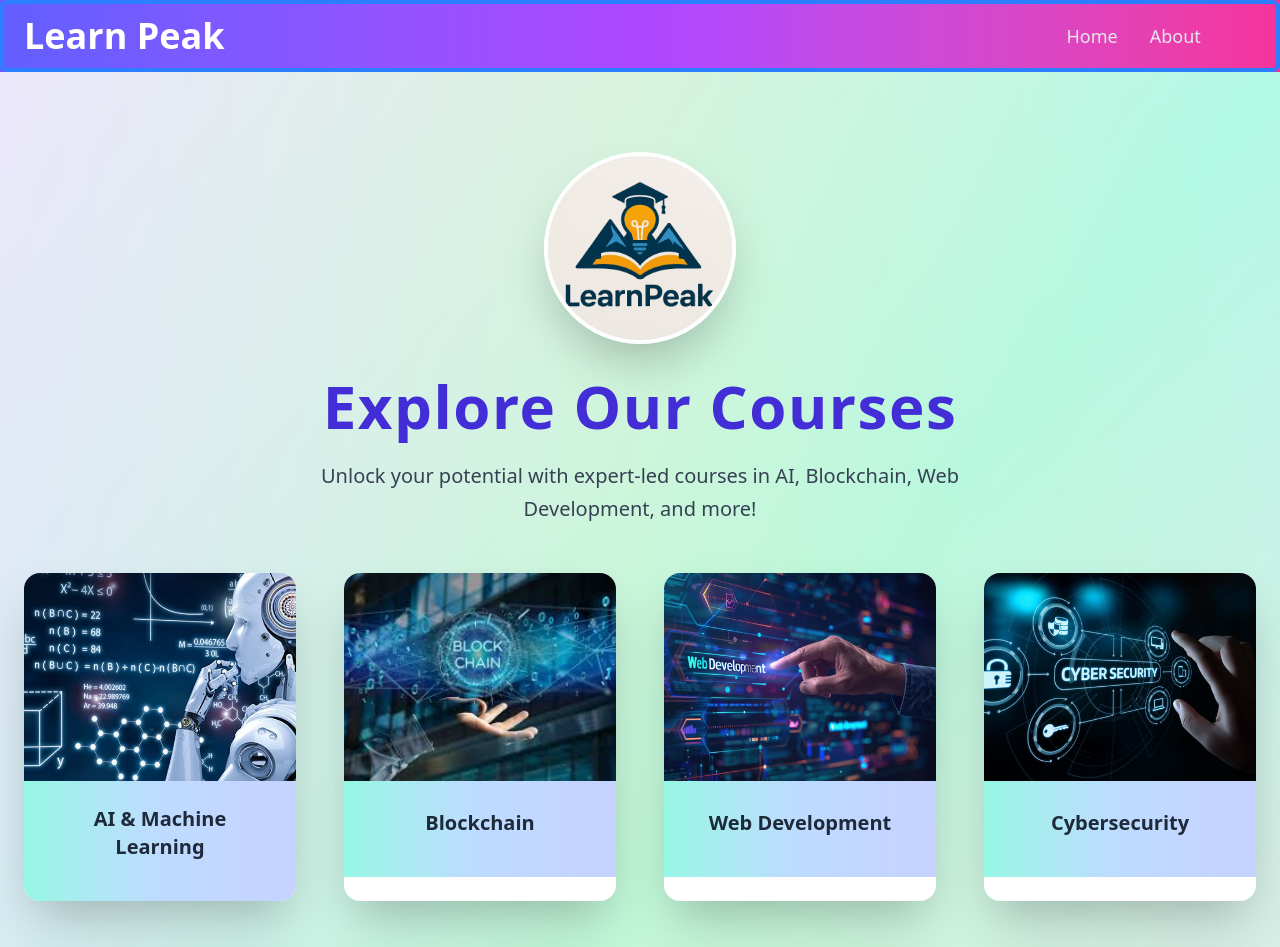
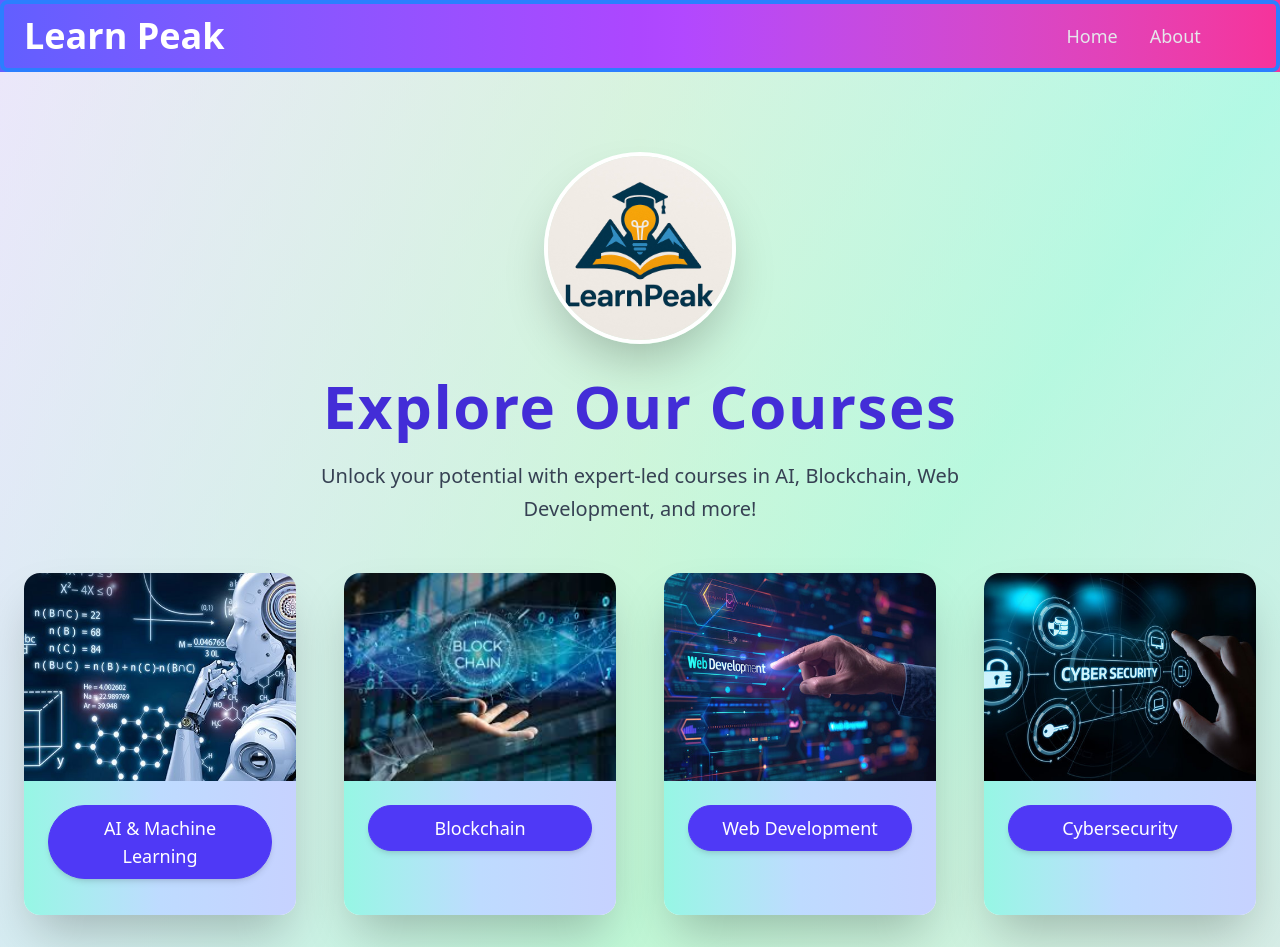
Before and after one commit to mahanandhan/Learn-Peak, a React (Vite) app in the folder frontend/: page / in a window 1280 px wide. Shown: the top 947 px of the page. Built offline with nearby package versions, Linux system fonts and the light colour scheme.

Commit message:
added the btn system

```diff
--- a/frontend/src/components/Header.jsx
+++ b/frontend/src/components/Header.jsx
@@ -40,19 +40,17 @@ const Header = () => {
               <img
                 src={course.image}
                 alt={course.name}
-                className="w-full h-52 object-cover transform transition duration-300 ease-in-out hover:opacity-80"
+                className="w-full h-52 object-cover transition duration-300 ease-in-out hover:opacity-80"
               />
-              <div className="p-6 text-center bg-gradient-to-r from-teal-200 via-blue-200 to-indigo-200">
-                <h3 className="text-2xl font-semibold text-gray-800 mb-4">
+              <div className="p-6 text-center bg-gradient-to-r from-teal-200 via-blue-200 to-indigo-200 flex flex-col justify-between h-full">
                 <Link
                   to={`/${course.name.toLowerCase().replace(/\s+/g, '')}`}
                   state={course}
-                    className="inline-block text-xl text-gray-800 hover:text-indigo-600 transition duration-300"
+                  className="inline-block text-lg font-medium text-white bg-indigo-600 px-5 py-2 rounded-full shadow-md hover:bg-white hover:text-indigo-700 border border-indigo-600 transition duration-300 mb-3"
                 >
                   {course.name}
                 </Link>
-                </h3>
-                <p className="text-gray-600 text-sm">{course.description}</p>
+                <p className="text-gray-700 text-sm">{course.description}</p>
               </div>
             </div>
           ))}
```
Lines whose indentation alone changed are shown as unchanged.
